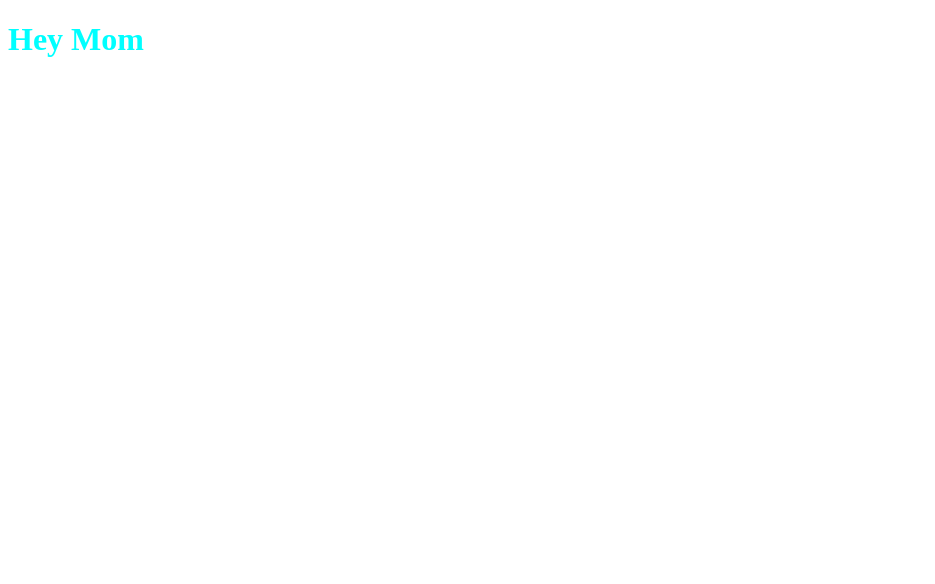
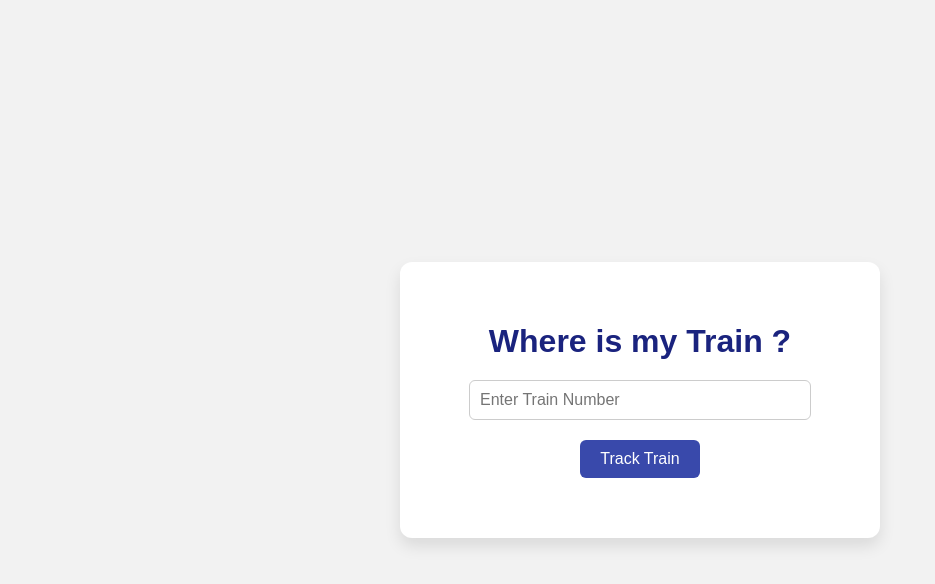
Before and after one commit to arkapratimc/train_support, a website: page public/index.html in a window 1280 px wide. Shown: the whole page, without its empty margins (0-935 px from the left). Drawn offline with Linux system fonts and the light colour scheme.

Commit message:
lets figure it out the 1st working version

```diff
--- a/public/index.html
+++ b/public/index.html
@@ -7,6 +7,13 @@
     <link rel="stylesheet" href="style.css">
 </head>
 <body>
-    <h1>Hey Mom</h1>
+    <div class="container">
+    <h1>Where is my Train ?</h1>
+    <form id="train-form">
+      <input type="text" id="train-number" placeholder="Enter Train Number" required />
+      <button type="submit">Track Train</button>
+    </form>
+    <div id="result"></div>
+  </div>
 </body>
 </html>
--- a/public/style.css
+++ b/public/style.css
@@ -1,3 +1,51 @@
+body {
+  margin: 0;
+  font-family: Arial, sans-serif;
+  background: #f2f2f2;
+  display: flex;
+  justify-content: center;
+  align-items: center;
+  height: 100vh;
+}
+
+.container {
+  text-align: center;
+  background: white;
+  padding: 40px;
+  border-radius: 12px;
+  box-shadow: 0 8px 16px rgba(0, 0, 0, 0.1);
+  width: 90%;
+  max-width: 400px;
+}
+
 h1 {
-    color: aqua;
+  margin-bottom: 20px;
+  color: #1a237e;
 }
+
+input[type="text"] {
+  padding: 10px;
+  width: 80%;
+  border: 1px solid #ccc;
+  border-radius: 6px;
+  margin-bottom: 20px;
+  font-size: 16px;
+}
+
+button {
+  padding: 10px 20px;
+  background-color: #3949ab;
+  color: white;
+  border: none;
+  border-radius: 6px;
+  font-size: 16px;
+  cursor: pointer;
+}
+
+button:hover {
+  background-color: #303f9f;
+}
+
+#result {
+  margin-top: 20px;
+}
```
Also changed, not shown: index.js (+11 -0 lines).
